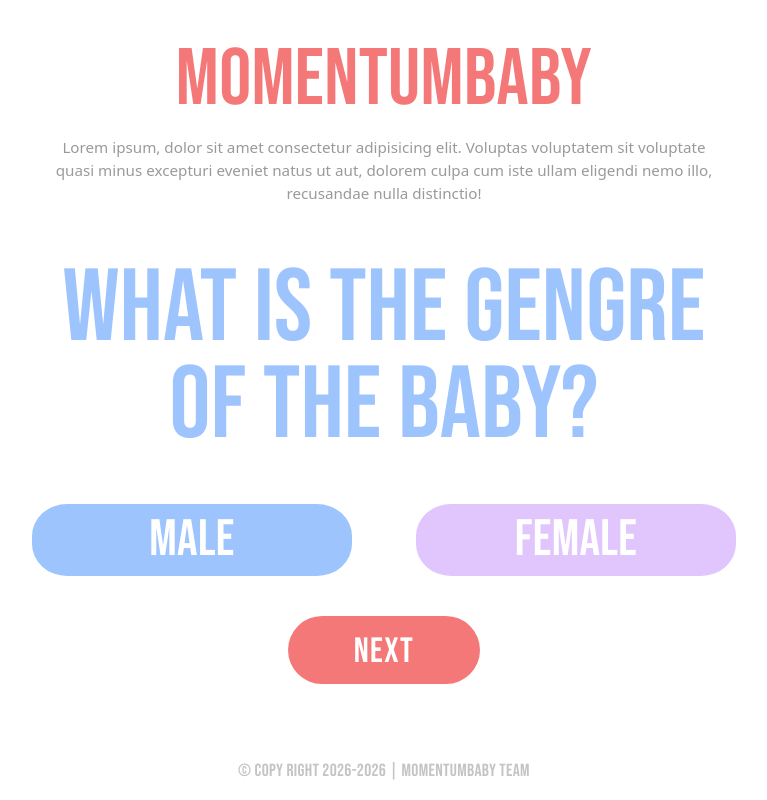
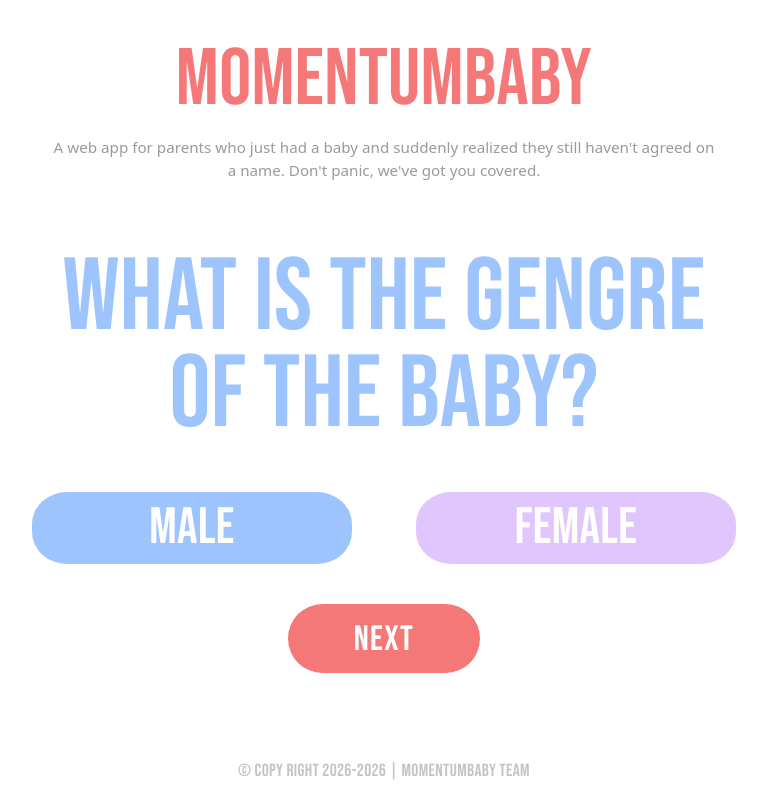
Before and after one commit to wellm3id08/MomentumBaby, a plain HTML site: page index/index.html in a window 1280 px wide. Shown: the whole page, without its empty margins (256-1023 px from the left). Drawn offline with Linux system fonts and the light colour scheme.

Commit message:
Cambio el texto de introducción

```diff
--- a/index/index.html
+++ b/index/index.html
@@ -9,7 +9,7 @@
 <body>
     <header>
         <h1>MomentumBaby</h1>
-        <p>Lorem ipsum, dolor sit amet consectetur adipisicing elit. Voluptas voluptatem sit voluptate quasi minus excepturi eveniet natus ut aut, dolorem culpa cum iste ullam eligendi nemo illo, recusandae nulla distinctio!</p>
+        <p>A web app for parents who just had a baby and suddenly realized they still haven't agreed on a name. Don't panic, we've got you covered.</p>
     </header>
     <main>
         <section class="genero">
```
